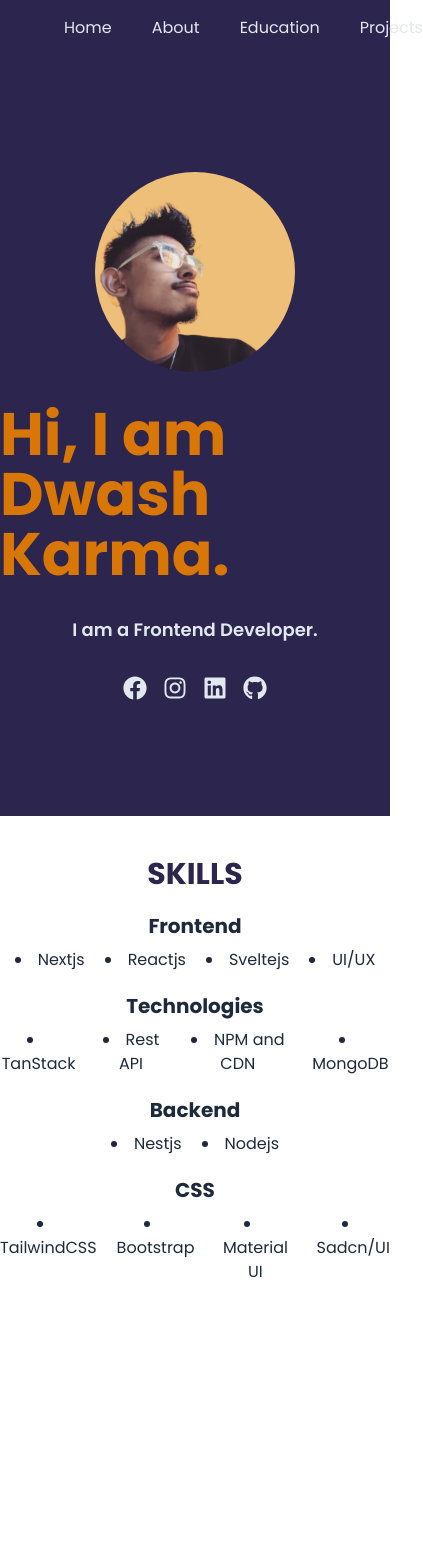
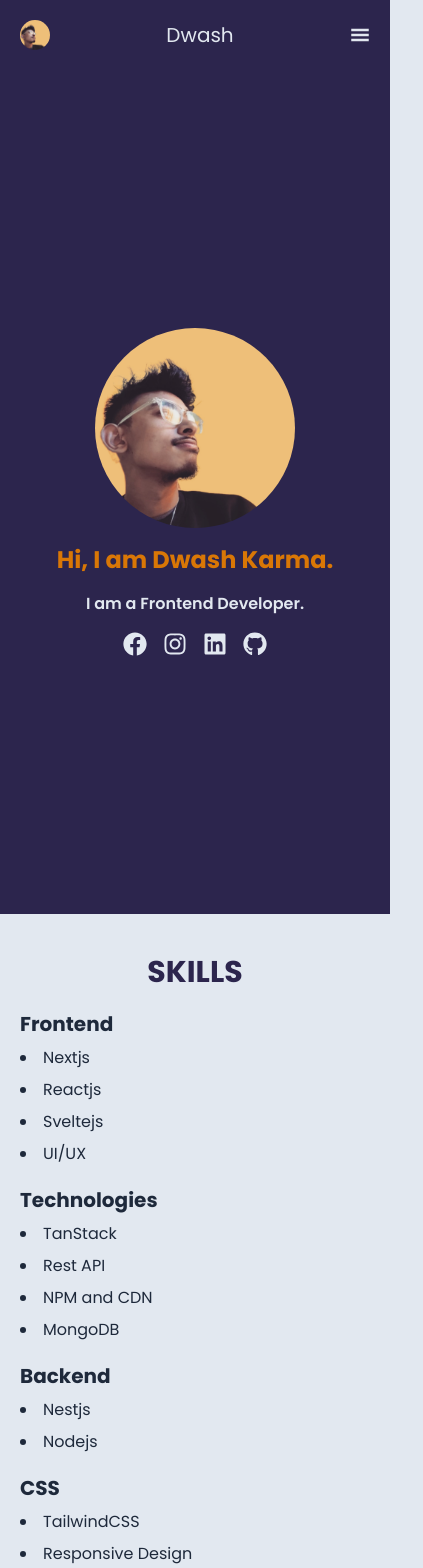
Before and after one commit to dwashkarma/PersonalWebsite, a Next.js app: page / in a window 390 px wide. Shown: the top 1568 px of the page, 423 px wide, since content can reach past the window. Before the commit the page ends 1324 px from the top, so only its background shows below. Built offline with nearby package versions, Linux system fonts and the light colour scheme.

Commit message:
refactor:responsive design

```diff
--- /dev/null
+++ b/app/about/page.jsx
@@ -0,0 +1,5 @@
+function About() {
+  return <div>hey</div>;
+}
+
+export default About;
--- a/app/globals.css
+++ b/app/globals.css
@@ -7,3 +7,6 @@
   --background-start-rgb: 214, 219, 220;
   --background-end-rgb: 255, 255, 255;
 }
+body {
+  background-color: rgb(226 232 240);
+}
--- a/components/HeroSection.jsx
+++ b/components/HeroSection.jsx
@@ -6,7 +6,7 @@ import Image from "next/image";
 
 function HeroSection() {
   return (
-    <div className="max-h-[90vh] text-slate-200 h-screen bg-secondary  flex flex-col gap-8 place-items-center justify-center">
+    <div className=" text-slate-200 h-screen bg-secondary  flex flex-col gap-4 md:gap-8 place-items-center justify-center">
       <Image
         className="rounded-full"
         src={"/dwas.jpg"}
@@ -14,10 +14,12 @@ function HeroSection() {
         height={200}
         width={200}
       />
-      <h1 className="text-6xl font-bold text-amber-600">
+      <h1 className="text-2xl md:text-6xl font-bold text-amber-600">
         Hi, I am Dwash Karma.
       </h1>
-      <p className="text-lg font-semibold">I am a Frontend Developer.</p>
+      <p className="text-md md:text-lg font-semibold">
+        I am a Frontend Developer.
+      </p>
       {/* //icons */}
       <div className="flex gap-4 text-2xl  ">
         <FaFacebook className="hover:text-slate-400" />
--- a/components/Nav.jsx
+++ b/components/Nav.jsx
@@ -1,25 +1,51 @@
+"use client";
 import Image from "next/image";
+import { useState } from "react";
+import { GiHamburgerMenu } from "react-icons/gi";
 
 function NavBar() {
+  const [open, setOpen] = useState(false);
+  const handleMenuOpen = () => {
+    setOpen(!open);
+  };
   return (
-    <div className=" bg-secondary  text-slate-200 sticky top-0  flex justify-between p-4 px-16 items-center">
+    <>
+      <div className=" bg-secondary relative  text-slate-200 sticky top-0  flex justify-between p-5 md:p-4 md:px-16 items-center">
         <div>
           <Image
             src={"/dwas.jpg"}
-          height={50}
-          width={50}
+            height={30}
+            width={30}
             loading="lazy"
             alt="dwashKarma"
-          className="rounded-full"
+            className="rounded-full "
           />
         </div>
-      <div className="flex gap-10">
+        <h1 className="text-xl md:hidden">Dwash</h1>
+        <div
+          className="flex gap-2 items-center md:hidden text-xl "
+          onClick={handleMenuOpen}
+        >
+          <GiHamburgerMenu />
+        </div>
+        <div className="hidden md:flex gap-10">
           <h2>Home</h2>
           <h2>About</h2>
           <h2>Education</h2>
           <h2>Projects</h2>
         </div>
       </div>
+      {open && (
+        <div className="sticky  flex flex-col  gap-4 top-0  h-screen w-screen bg-slate-300 px-5 pt-6  ">
+          <div className="flex flex-col gap-5 text-xl font-semibold  ">
+            <h2>Home</h2>
+            <h2>About</h2>
+            <h2>Education</h2>
+            <h2>Projects</h2>
+          </div>
+        </div>
+      )}
+    </>
   );
 }
 
--- a/components/Skills.jsx
+++ b/components/Skills.jsx
@@ -1,10 +1,12 @@
 export default function Skills() {
   return (
-    <div className="text-slate-800 flex flex-col gap-5  text-center my-10">
-      <h2 className="text-secondary font-bold uppercase text-3xl">Skills</h2>
+    <div className="text-slate-800 flex flex-col gap-5 text-start md:text-center py-10 mx-5">
+      <h2 className="text-secondary font-bold uppercase text-3xl text-center">
+        Skills
+      </h2>
       <div className="grid gap-2">
         <h3 className="font-bold text-xl">Frontend </h3>
-        <div className="flex gap-5 justify-center">
+        <div className="flex flex-col md:flex-row gap-2 md:gap-5 text-start md:justify-center">
           <li>Nextjs</li>
           <li>Reactjs</li>
           <li>Sveltejs</li>
@@ -13,7 +15,7 @@ export default function Skills() {
       </div>
       <div className="grid gap-2">
         <h3 className="font-bold text-xl">Technologies </h3>
-        <div className="flex gap-5 justify-center">
+        <div className="flex flex-col md:flex-row gap-2 md:gap-5 text-start md:justify-center">
           <li>TanStack</li>
           <li>Rest API</li>
           <li>NPM and CDN</li>
@@ -22,15 +24,16 @@ export default function Skills() {
       </div>
       <div className="grid gap-2">
         <h3 className="font-bold text-xl">Backend </h3>
-        <div className="flex gap-5 justify-center">
+        <div className="flex flex-col md:flex-row gap-2 md:gap-5 text-start md:justify-center">
           <li>Nestjs</li>
           <li>Nodejs</li>
         </div>
       </div>
       <div className="grid gap-2">
         <h3 className="font-bold text-xl">CSS </h3>
-        <div className="flex gap-5 justify-center">
+        <div className="flex flex-col md:flex-row gap-2 md:gap-5 text-start md:justify-center">
           <li>TailwindCSS</li>
+          <li>Responsive Design</li>
           <li>Bootstrap</li>
           <li>Material UI</li>
           <li>Sadcn/UI</li>
```
Lines whose indentation alone changed are shown as unchanged.
